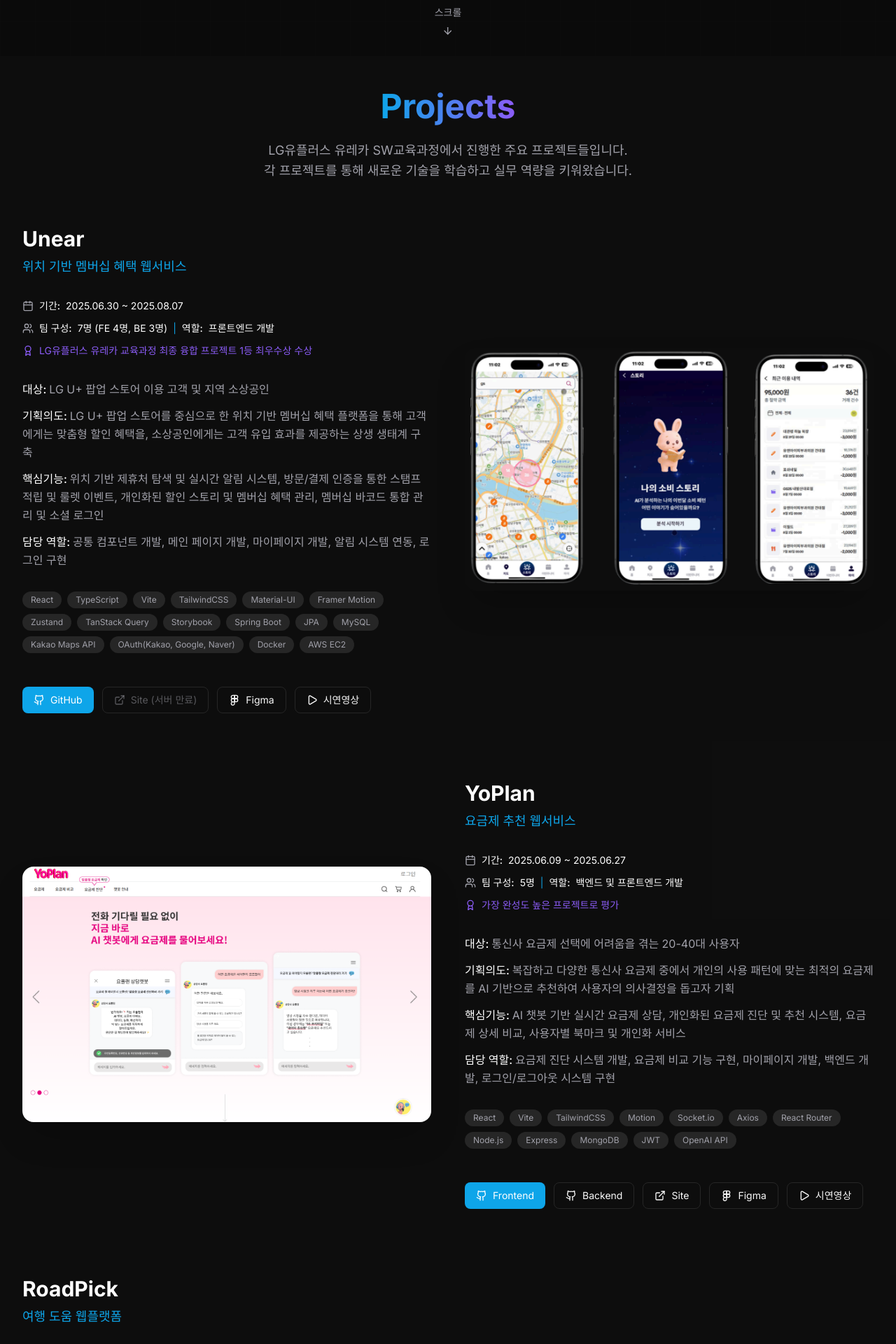
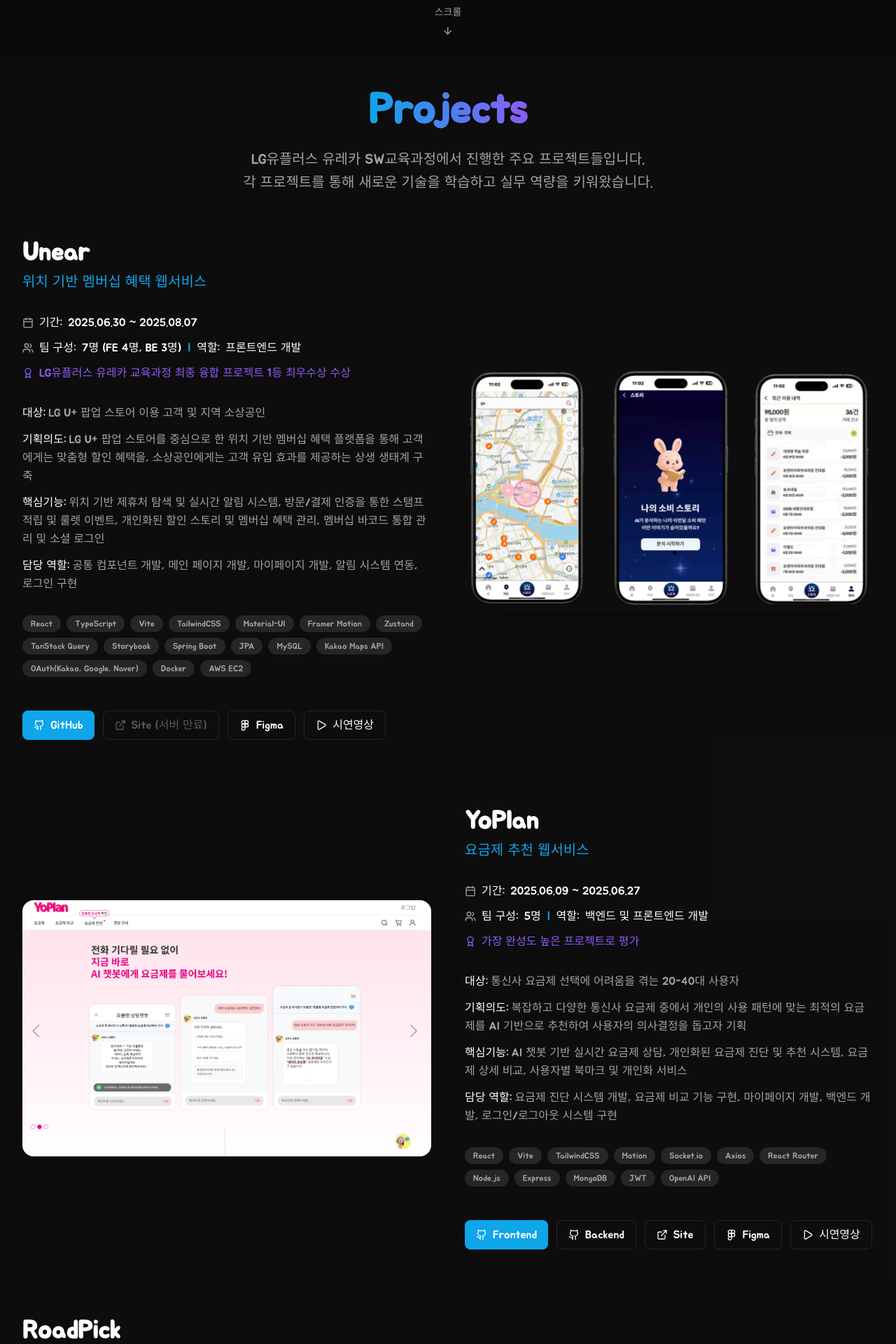
Before and after one commit to KimJunSeo289/portfolio, a React (Vite) app: page / in a window 1280 px wide. Shown: the part 720-2640 px from the top of the page at 70% size. Built offline with nearby package versions, Linux system fonts and the light colour scheme.

Commit message:
폰트 수정

```diff
--- a/index.html
+++ b/index.html
@@ -10,7 +10,7 @@
     <!-- Google Fonts -->
     <link rel="preconnect" href="https://fonts.googleapis.com">
     <link rel="preconnect" href="https://fonts.gstatic.com" crossorigin>
-    <link href="https://fonts.googleapis.com/css2?family=Inter:wght@100..900&family=JetBrains+Mono:wght@100..800&family=Poppins:wght@100..900&display=swap" rel="stylesheet">
+    <link href="https://fonts.googleapis.com/css2?family=Jua&display=swap" rel="stylesheet">
   </head>
   <body class="bg-background text-foreground antialiased">
     <div id="root"></div>
--- a/src/components/Footer.tsx
+++ b/src/components/Footer.tsx
@@ -4,11 +4,11 @@
     <footer className="border-t border-border bg-background/80 backdrop-blur-sm">
       <div className="container py-8">
         <div className="flex flex-col md:flex-row items-center justify-between gap-4">
-          <div className="flex items-center gap-2 text-foreground-secondary">
+          <div className="flex items-center gap-2 text-foreground-secondary text-base">
             <span>© 2025 프론트엔드_김준서_포트폴리오 Made with React & TypeScript</span>
           </div>
 
-          <div className="text-foreground-secondary">
+          <div className="text-foreground-secondary text-base">
             <span>Email: rlawnstj901@gmail.com</span>
           </div>
         </div>
--- a/src/components/Navbar.tsx
+++ b/src/components/Navbar.tsx
@@ -91,7 +91,7 @@
                 key={item.name}
                 onClick={() => scrollToSection(item.href)}
                 className={cn(
-                  'text-sm font-medium transition-colors hover:text-primary relative',
+                  'text-base font-normal transition-colors hover:text-primary relative',
                   isActive(item.href) ? 'text-primary' : 'text-foreground-secondary'
                 )}
               >
@@ -130,7 +130,7 @@
                   key={item.name}
                   onClick={() => scrollToSection(item.href)}
                   className={cn(
-                    'block w-full text-left px-3 py-2 text-sm font-medium transition-colors rounded-lg',
+                    'block w-full text-left px-3 py-2 text-base font-normal transition-colors rounded-lg',
                     isActive(item.href)
                       ? 'text-primary bg-primary/10'
                       : 'text-foreground-secondary hover:text-foreground hover:bg-muted/50'
--- a/src/sections/Hero.tsx
+++ b/src/sections/Hero.tsx
@@ -52,7 +52,7 @@
                 initial={{ opacity: 0, y: 20 }}
                 animate={{ opacity: 1, y: 0 }}
                 transition={{ delay: 0.2, duration: 0.6 }}
-                className="text-xl md:text-xl lg:text-3xl font-bold md:font-medium lg:font-medium leading-tight"
+                className="text-xl md:text-xl lg:text-3xl font-medium md:font-normal lg:font-normal leading-tight"
               >
                 안녕하세요
                 <br />
@@ -68,7 +68,7 @@
               >
                 앞으로 계속 바뀌어가는 시대에 적응하며 지속적인 학습을 통해 발전하고,
                 <br />
-                <span className="text-primary font-semibold">
+                <span className="text-primary font-medium">
                   행복한 사용자 경험을 만드는 프론트엔드 개발자
                 </span>
                 가 되고싶습니다.
--- a/src/sections/Projects.tsx
+++ b/src/sections/Projects.tsx
@@ -127,10 +127,10 @@
           className={`space-y-6 md:space-y-8 ${!isEven ? 'lg:col-start-2' : ''}`}
         >
           <div className="space-y-2">
-            <h3 className="text-2xl lg:text-3xl font-bold">
+            <h3 className="text-3xl lg:text-4xl font-semibold">
               <span className="text-white">{project.title}</span>
             </h3>
-            <h4 className="text-lg">
+            <h4 className="text-xl">
               <span className="text-primary font-medium">{project.subtitle}</span>
             </h4>
 
@@ -147,18 +147,18 @@
             </div>
           </div>
 
-          <div className="space-y-3 text-sm">
+          <div className="space-y-3 text-base">
             <div className="flex items-center gap-2">
               <Calendar className="h-4 w-4 text-foreground-secondary" />
-              <span className="text-white font-medium">기간:</span>
+              <span className="text-white font-normal">기간:</span>
               <span className="text-white">{project.period}</span>
             </div>
             <div className="flex items-center gap-2">
               <Users className="h-4 w-4 text-foreground-secondary" />
-              <span className="text-white font-medium">팀 구성:</span>
+              <span className="text-white font-normal">팀 구성:</span>
               <span className="text-white">{project.team}</span>
               <span className="text-primary">|</span>
-              <span className="text-white font-medium">역할:</span>
+              <span className="text-white font-normal">역할:</span>
               <span className="text-white">{project.role}</span>
             </div>
             <div className="flex items-center gap-2 text-accent">
@@ -182,14 +182,14 @@
                 const content = desc.substring(colonIndex + 1).trim();
 
                 return (
-                  <p key={idx} className="text-foreground-secondary leading-relaxed">
-                    <span className="text-white font-medium">{keyword}</span>
+                  <p key={idx} className="text-foreground-secondary leading-relaxed text-base">
+                    <span className="text-white font-normal">{keyword}</span>
                     <span className="ml-1">{content}</span>
                   </p>
                 );
               } else {
                 return (
-                  <p key={idx} className="text-foreground-secondary leading-relaxed">
+                  <p key={idx} className="text-foreground-secondary leading-relaxed text-base">
                     {desc}
                   </p>
                 );
@@ -213,7 +213,7 @@
               <>
                 <a
                   href={project.links.github}
-                  className="flex items-center gap-2 px-4 py-2 bg-primary text-white rounded-lg hover:bg-primary/80 transition-colors text-sm"
+                  className="flex items-center gap-2 px-4 py-2 bg-primary text-white rounded-lg hover:bg-primary/80 transition-colors text-base"
                   target="_blank"
                   rel="noopener noreferrer"
                 >
@@ -221,14 +221,14 @@
                   GitHub
                 </a>
                 {project.siteDisabled ? (
-                  <span className="flex items-center gap-2 px-4 py-2 border border-border rounded-lg text-sm text-foreground-secondary/50 cursor-not-allowed">
+                  <span className="flex items-center gap-2 px-4 py-2 border border-border rounded-lg text-base text-foreground-secondary/50 cursor-not-allowed">
                     <ExternalLink className="h-4 w-4" />
                     Site (서버 만료)
                   </span>
                 ) : (
                   <a
                     href={`https://${project.links.site}`}
-                    className="flex items-center gap-2 px-4 py-2 border border-border rounded-lg hover:bg-muted/50 transition-colors text-sm"
+                    className="flex items-center gap-2 px-4 py-2 border border-border rounded-lg hover:bg-muted/50 transition-colors text-base"
                     target="_blank"
                     rel="noopener noreferrer"
                   >
@@ -238,7 +238,7 @@
                 )}
                 <a
                   href={project.links.figma}
-                  className="flex items-center gap-2 px-4 py-2 border border-border rounded-lg hover:bg-muted/50 transition-colors text-sm"
+                  className="flex items-center gap-2 px-4 py-2 border border-border rounded-lg hover:bg-muted/50 transition-colors text-base"
                   target="_blank"
                   rel="noopener noreferrer"
                 >
@@ -247,7 +247,7 @@
                 </a>
                 <a
                   href={project.links.demo}
-                  className="flex items-center gap-2 px-4 py-2 border border-border rounded-lg hover:bg-muted/50 transition-colors text-sm"
+                  className="flex items-center gap-2 px-4 py-2 border border-border rounded-lg hover:bg-muted/50 transition-colors text-base"
                   target="_blank"
                   rel="noopener noreferrer"
                 >
@@ -260,7 +260,7 @@
               <>
                 <a
                   href={project.frontendGithub}
-                  className="flex items-center gap-2 px-4 py-2 bg-primary text-white rounded-lg hover:bg-primary/80 transition-colors text-sm"
+                  className="flex items-center gap-2 px-4 py-2 bg-primary text-white rounded-lg hover:bg-primary/80 transition-colors text-base"
                   target="_blank"
                   rel="noopener noreferrer"
                 >
@@ -269,7 +269,7 @@
                 </a>
                 <a
                   href={project.backendGithub}
-                  className="flex items-center gap-2 px-4 py-2 border border-border rounded-lg hover:bg-muted/50 transition-colors text-sm"
+                  className="flex items-center gap-2 px-4 py-2 border border-border rounded-lg hover:bg-muted/50 transition-colors text-base"
                   target="_blank"
                   rel="noopener noreferrer"
                 >
@@ -278,7 +278,7 @@
                 </a>
                 <a
                   href={project.demo}
-                  className="flex items-center gap-2 px-4 py-2 border border-border rounded-lg hover:bg-muted/50 transition-colors text-sm"
+                  className="flex items-center gap-2 px-4 py-2 border border-border rounded-lg hover:bg-muted/50 transition-colors text-base"
                   target="_blank"
                   rel="noopener noreferrer"
                 >
@@ -288,7 +288,7 @@
                 {project.figma && (
                   <a
                     href={project.figma}
-                    className="flex items-center gap-2 px-4 py-2 border border-border rounded-lg hover:bg-muted/50 transition-colors text-sm"
+                    className="flex items-center gap-2 px-4 py-2 border border-border rounded-lg hover:bg-muted/50 transition-colors text-base"
                     target="_blank"
                     rel="noopener noreferrer"
                   >
@@ -299,7 +299,7 @@
                 {project.demoVideo && (
                   <a
                     href={project.demoVideo}
-                    className="flex items-center gap-2 px-4 py-2 border border-border rounded-lg hover:bg-muted/50 transition-colors text-sm"
+                    className="flex items-center gap-2 px-4 py-2 border border-border rounded-lg hover:bg-muted/50 transition-colors text-base"
                     target="_blank"
                     rel="noopener noreferrer"
                   >
@@ -342,11 +342,11 @@
           className="text-center mb-16"
         >
           <div className="inline-flex items-center gap-4 mb-6">
-            <h2 className="text-3xl md:text-4xl lg:text-5xl font-bold">
+            <h2 className="text-4xl md:text-5xl lg:text-6xl font-semibold">
               <span className="text-gradient">Projects</span>
             </h2>
           </div>
-          <p className="text-lg text-foreground-secondary max-w-3xl mx-auto leading-relaxed">
+          <p className="text-xl text-foreground-secondary max-w-3xl mx-auto leading-relaxed">
             LG유플러스 유레카 SW교육과정에서 진행한 주요 프로젝트들입니다.
             <br />각 프로젝트를 통해 새로운 기술을 학습하고 실무 역량을 키워왔습니다.
           </p>
--- a/tailwind.config.js
+++ b/tailwind.config.js
@@ -5,12 +5,9 @@
   theme: {
     extend: {
       fontFamily: {
-        sans: ['Inter', 'system-ui', 'sans-serif'],
-        mono: ['JetBrains Mono', 'Consolas', 'monospace'],
-        display: ['Poppins', 'Inter', 'sans-serif'],
+        sans: ['Jua', 'system-ui', 'sans-serif'],
       },
       colors: {
-        // Portfolio 전용 다크 테마 컬러
         background: {
           DEFAULT: '#0a0a0a',
           secondary: '#111111',
```
Also changed, not shown: src/sections/Skills.tsx (+4 -5 lines).
